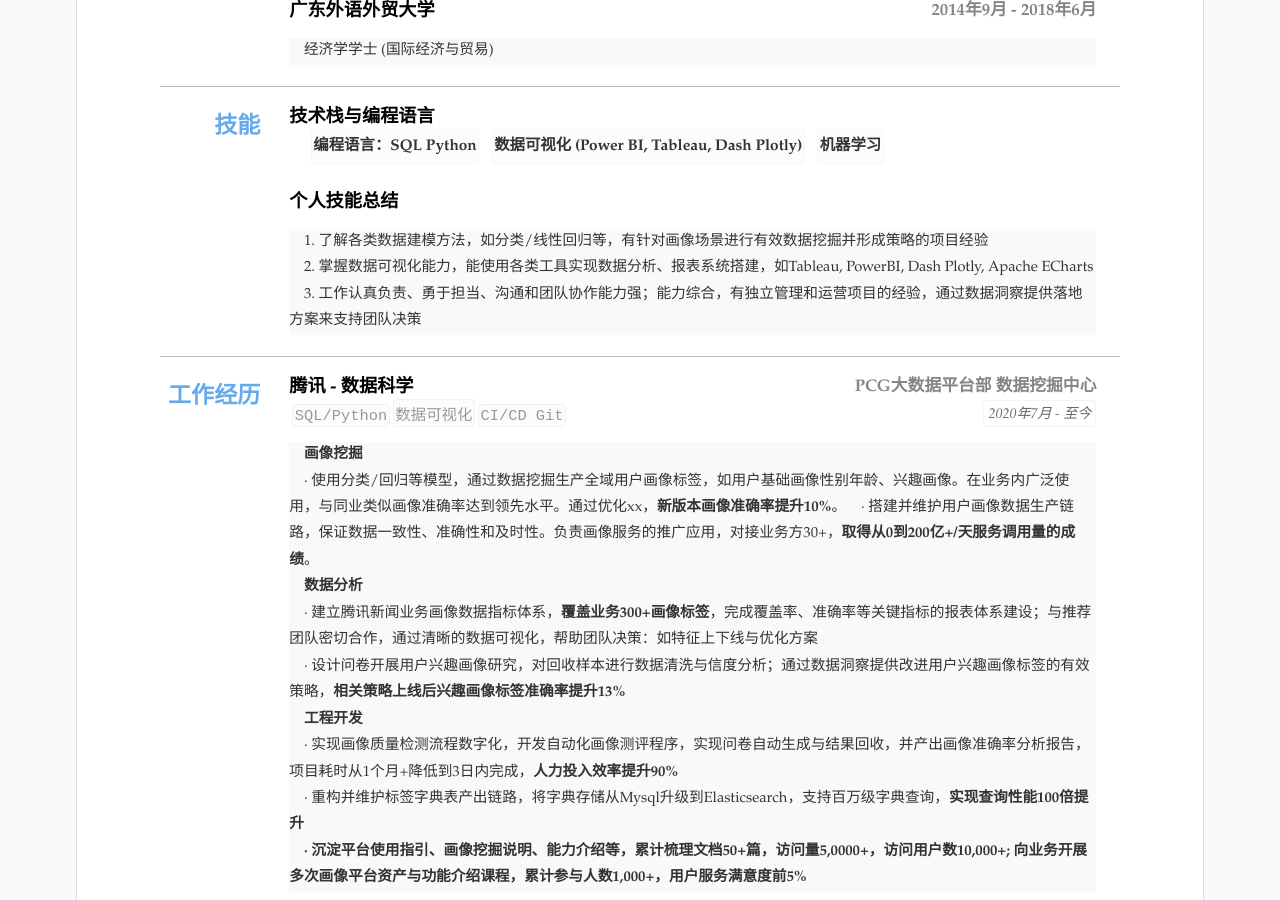
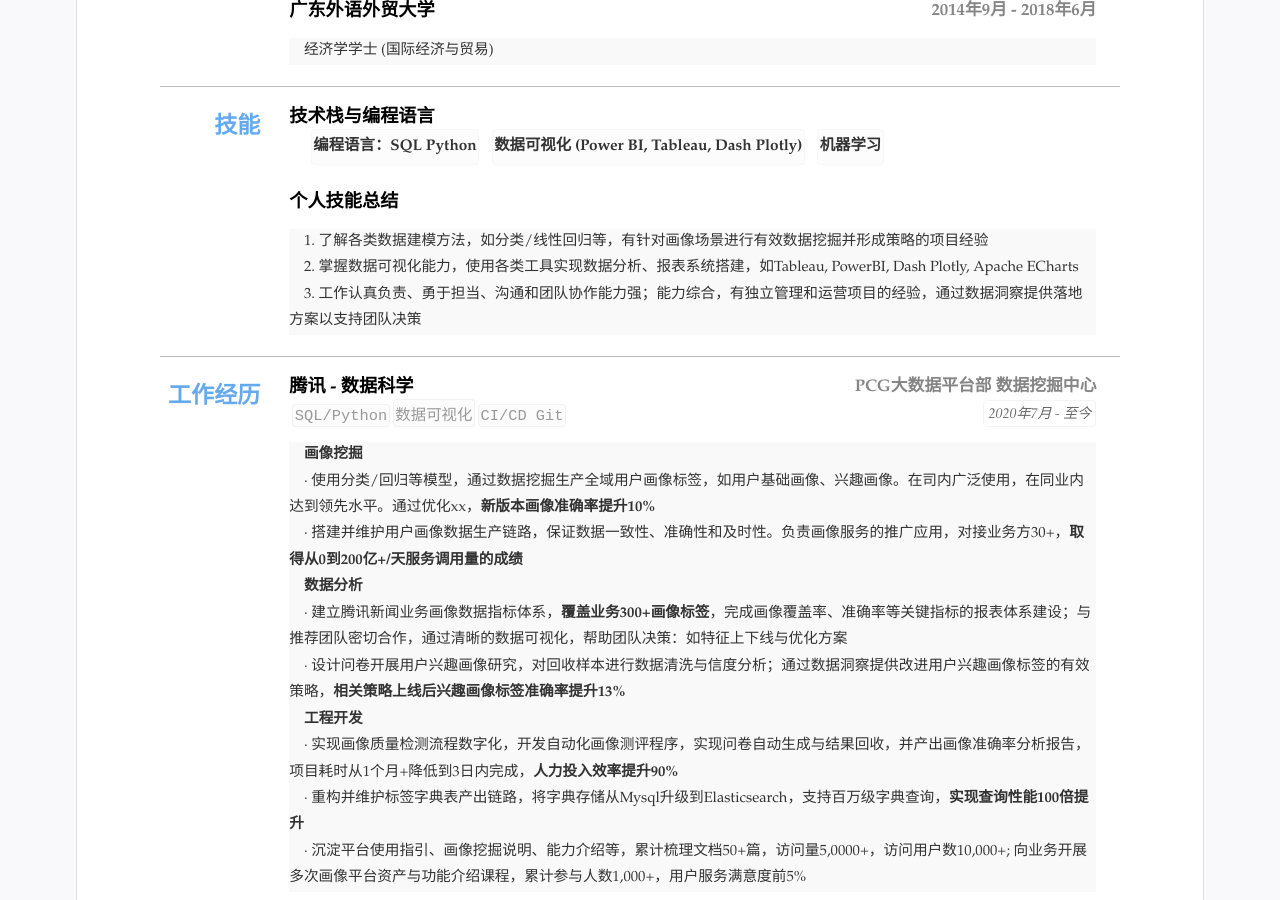
Before and after one commit to kuailexiaoshenxian/cn-wx-cv, a Jekyll site: the page built from index.html, in a window 1280 px wide and 900 px high, scrolled down 396 px. Built offline with Jekyll 4.4.1, drawn with Linux system fonts in a browser that asks for light colours.

Commit message:
Update resume.yml

```diff
--- a/_data/resume.yml
+++ b/_data/resume.yml
@@ -53,8 +53,8 @@ main: #简历主要内容，
   - title: 个人技能总结
 
     detail:  1. 了解各类数据建模方法，如分类/线性回归等，有针对画像场景进行有效数据挖掘并形成策略的项目经验 <br>  &nbsp &nbsp
-             2. 掌握数据可视化能力，能使用各类工具实现数据分析、报表系统搭建，如Tableau, PowerBI, Dash Plotly, Apache ECharts <br>  &nbsp &nbsp
-             3. 工作认真负责、勇于担当、沟通和团队协作能力强；能力综合，有独立管理和运营项目的经验，通过数据洞察提供落地方案来支持团队决策
+             2. 掌握数据可视化能力，使用各类工具实现数据分析、报表系统搭建，如Tableau, PowerBI, Dash Plotly, Apache ECharts <br>  &nbsp &nbsp
+             3. 工作认真负责、勇于担当、沟通和团队协作能力强；能力综合，有独立管理和运营项目的经验，通过数据洞察提供落地方案以支持团队决策
 
              # 1. 有画像业务的完整项目经验，有独立分析和解决数据问题的能力，能针对画像场景进行有效数据挖掘并形成策略 <br>  &nbsp &nbsp
              # 2. 掌握多种数据分析模型，了解多种技术选型，并能有效应用于画像服务中。如留存、漏斗、人群分析、RFM模型等 <br>  &nbsp &nbsp
@@ -84,14 +84,14 @@ main: #简历主要内容，
     # - 实验配置
     # summary: 职务或者工作总结(自动折叠) 业务数据科学：负责新闻业务画像覆盖率、准确率提升，建立画像服务的指标监控体系 <br>  &nbsp &nbsp  平台数据开发：作为开发者完成数据平台的链路搭建和功能上线，为业务提供可靠的画像平台服务
     detail: <strong>画像挖掘</strong> <br>  &nbsp &nbsp
-            · 使用分类/回归等模型，通过数据挖掘生产全域用户画像标签，如用户基础画像性别年龄、兴趣画像。在业务内广泛使用，与同业类似画像准确率达到领先水平。通过优化xx，<strong>新版本画像准确率提升10%</strong>。&nbsp &nbsp
-            · 搭建并维护用户画像数据生产链路，保证数据一致性、准确性和及时性。负责画像服务的推广应用，对接业务方30+，<strong>取得从0到200亿+/天服务调用量的成绩</strong>。  <br>  &nbsp &nbsp
+            · 使用分类/回归等模型，通过数据挖掘生产全域用户画像标签，如用户基础画像、兴趣画像。在司内广泛使用，在同业内达到领先水平。通过优化xx，<strong>新版本画像准确率提升10%</strong> <br> &nbsp &nbsp
+            · 搭建并维护用户画像数据生产链路，保证数据一致性、准确性和及时性。负责画像服务的推广应用，对接业务方30+，<strong>取得从0到200亿+/天服务调用量的成绩</strong>  <br>  &nbsp &nbsp
             <strong>数据分析</strong>  <br>  &nbsp &nbsp
-            · 建立腾讯新闻业务画像数据指标体系，<strong>覆盖业务300+画像标签</strong>，完成覆盖率、准确率等关键指标的报表体系建设；与推荐团队密切合作，通过清晰的数据可视化，帮助团队决策：如特征上下线与优化方案 <br>  &nbsp &nbsp
+            · 建立腾讯新闻业务画像数据指标体系，<strong>覆盖业务300+画像标签</strong>，完成画像覆盖率、准确率等关键指标的报表体系建设；与推荐团队密切合作，通过清晰的数据可视化，帮助团队决策：如特征上下线与优化方案 <br>  &nbsp &nbsp
             · 设计问卷开展用户兴趣画像研究，对回收样本进行数据清洗与信度分析；通过数据洞察提供改进用户兴趣画像标签的有效策略，<strong>相关策略上线后兴趣画像标签准确率提升13%</strong> <br>  &nbsp &nbsp
             <strong>工程开发</strong>  <br>  &nbsp &nbsp
             · 实现画像质量检测流程数字化，开发自动化画像测评程序，实现问卷自动生成与结果回收，并产出画像准确率分析报告，项目耗时从1个月+降低到3日内完成，<strong>人力投入效率提升90% </strong> <br>  &nbsp &nbsp
-            · 重构并维护标签字典表产出链路，将字典存储从Mysql升级到Elasticsearch，支持百万级字典查询，<strong>实现查询性能100倍提升</trong> <br>  &nbsp &nbsp
+            · 重构并维护标签字典表产出链路，将字典存储从Mysql升级到Elasticsearch，支持百万级字典查询，<strong>实现查询性能100倍提升</strong> <br>  &nbsp &nbsp
             · 沉淀平台使用指引、画像挖掘说明、能力介绍等，累计梳理文档50+篇，访问量5,0000+，访问用户数10,000+; 向业务开展多次画像平台资产与功能介绍课程，累计参与人数1,000+，用户服务满意度前5%
 
   # - title: 京东 - 数据产品 (实习)
```
